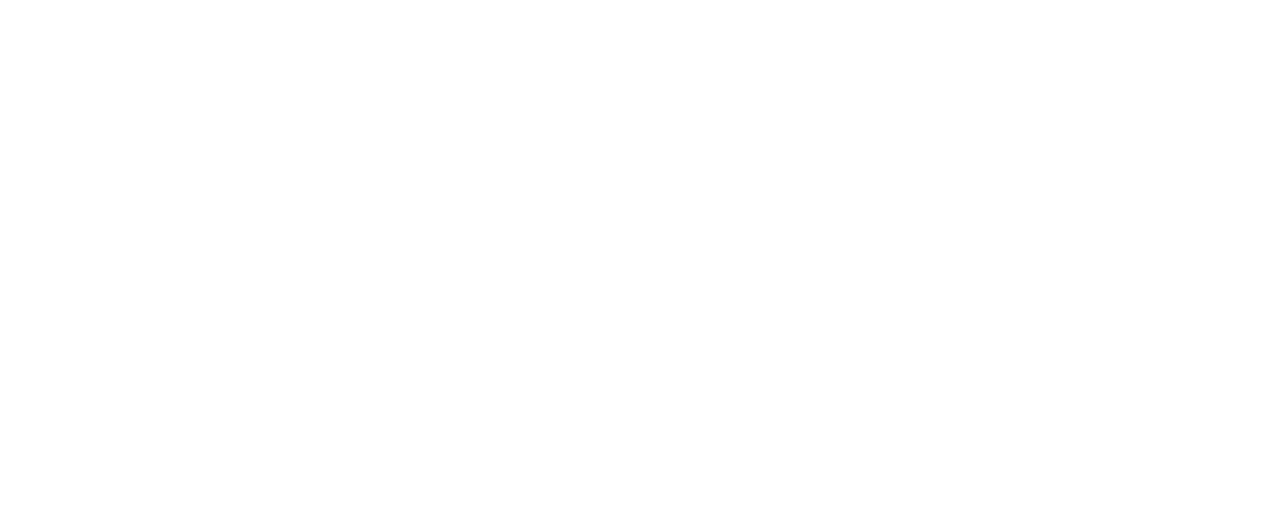
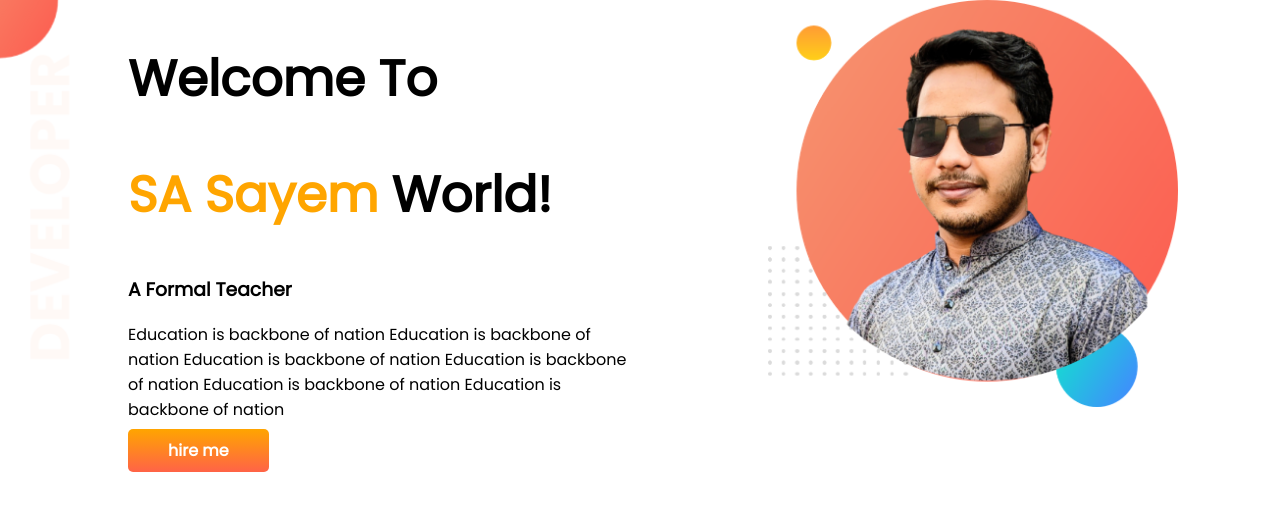
Before and after one commit to jhsayem021/developer-portfolio, a plain HTML site: page index.html in a window 1280 px wide. Drawn offline with Linux system fonts and the light colour scheme.

Commit message:
banner added

```diff
--- a/index.html
+++ b/index.html
@@ -1,13 +1,32 @@
 <!DOCTYPE html>
 <html lang="en">
+
 <head>
     <meta charset="UTF-8">
     <meta http-equiv="X-UA-Compatible" content="IE=edge">
     <meta name="viewport" content="width=device-width, initial-scale=1.0">
     <title>Sayem Portfolio</title>
+    <link rel="preconnect" href="https://fonts.googleapis.com">
+    <link rel="preconnect" href="https://fonts.gstatic.com" crossorigin>
+    <link href="https://fonts.googleapis.com/css2?family=Poppins&display=swap" rel="stylesheet">
     <link rel="stylesheet" href="style.css">
 </head>
+
 <body>
+    <section class="sec">
+        <div class="half-width">
+            <h1>Welcome To</h1>
+            <h1><span class="orarnge">SA Sayem</span> World!</h1>
+            <h3>A Formal Teacher</h3>
+            <p>Education is backbone of nation Education is backbone of nation Education is backbone of nation Education
+                is
+                backbone of nation Education is backbone of nation Education is backbone of nation</p>
+            <a class="linkbtn" href="" target="blank">hire me</a>
+        </div>
+        <div class="half-width">
+            <img src="my-bg.png" alt="">
+        </div>
+    </section>
+</body>
 
-</body>
 </html>
--- a/style.css
+++ b/style.css
@@ -0,0 +1,34 @@
+body{
+    font-family: 'Poppins', sans-serif;
+    margin: 0;
+}
+h1{
+    font-size: 50px;
+
+}
+.orarnge{
+    color: orange;
+}
+section{
+    display: flex;
+}
+.half-width{
+    width: 50%;
+    padding-left: 10%;
+}
+.half-width img{
+    width: 80%;
+}
+.linkbtn{
+    text-decoration: none;
+    background-image: linear-gradient(orange,tomato);
+    padding: 10px 40px;
+    border-radius: 5px;
+    color: white;
+    font-weight: 700;
+
+}
+.sec{
+    background-image: url(images/top-banner.png);
+    background-repeat: no-repeat;
+}
```
Also changed, not shown: my-bg.png (added).
